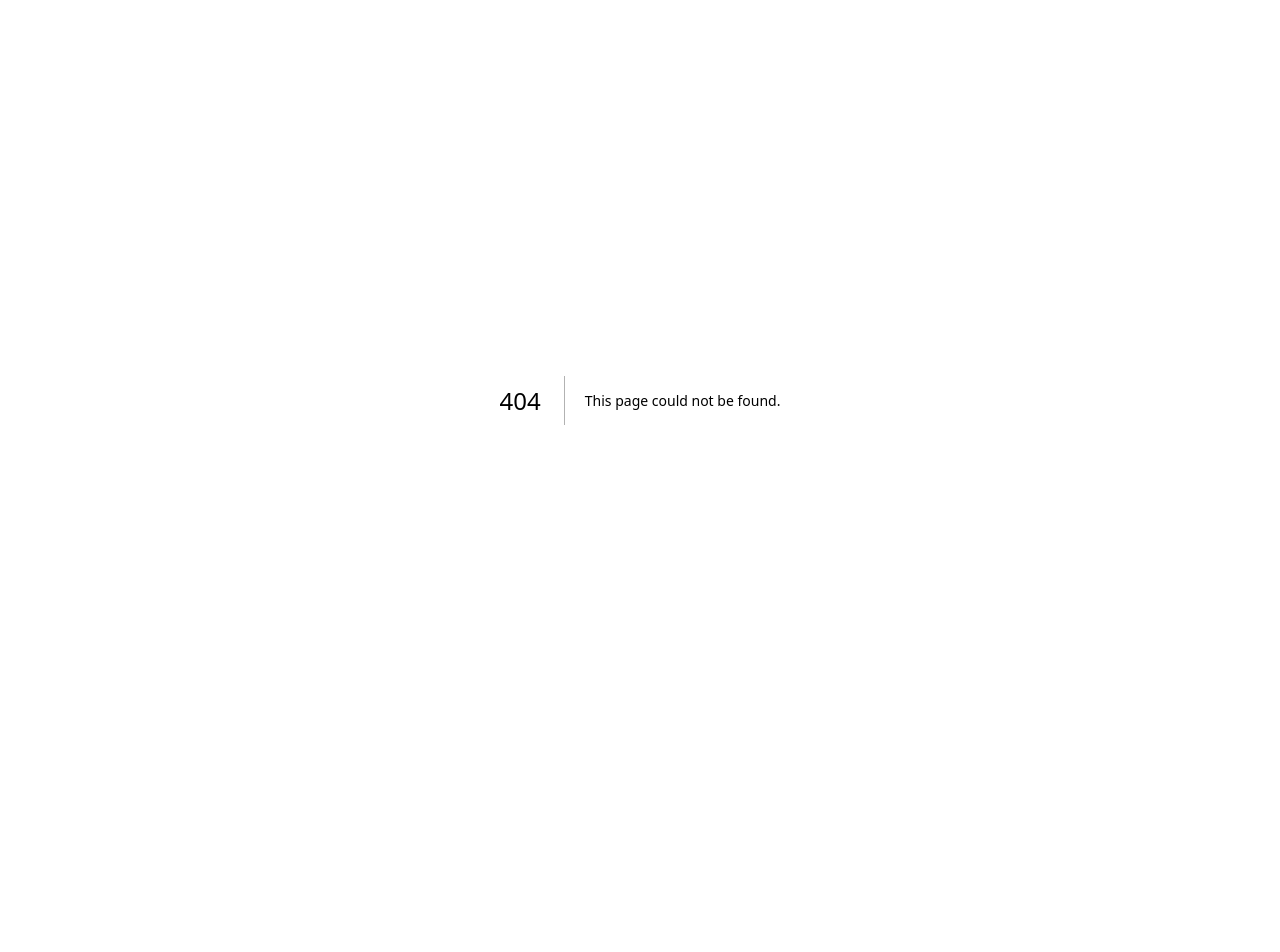
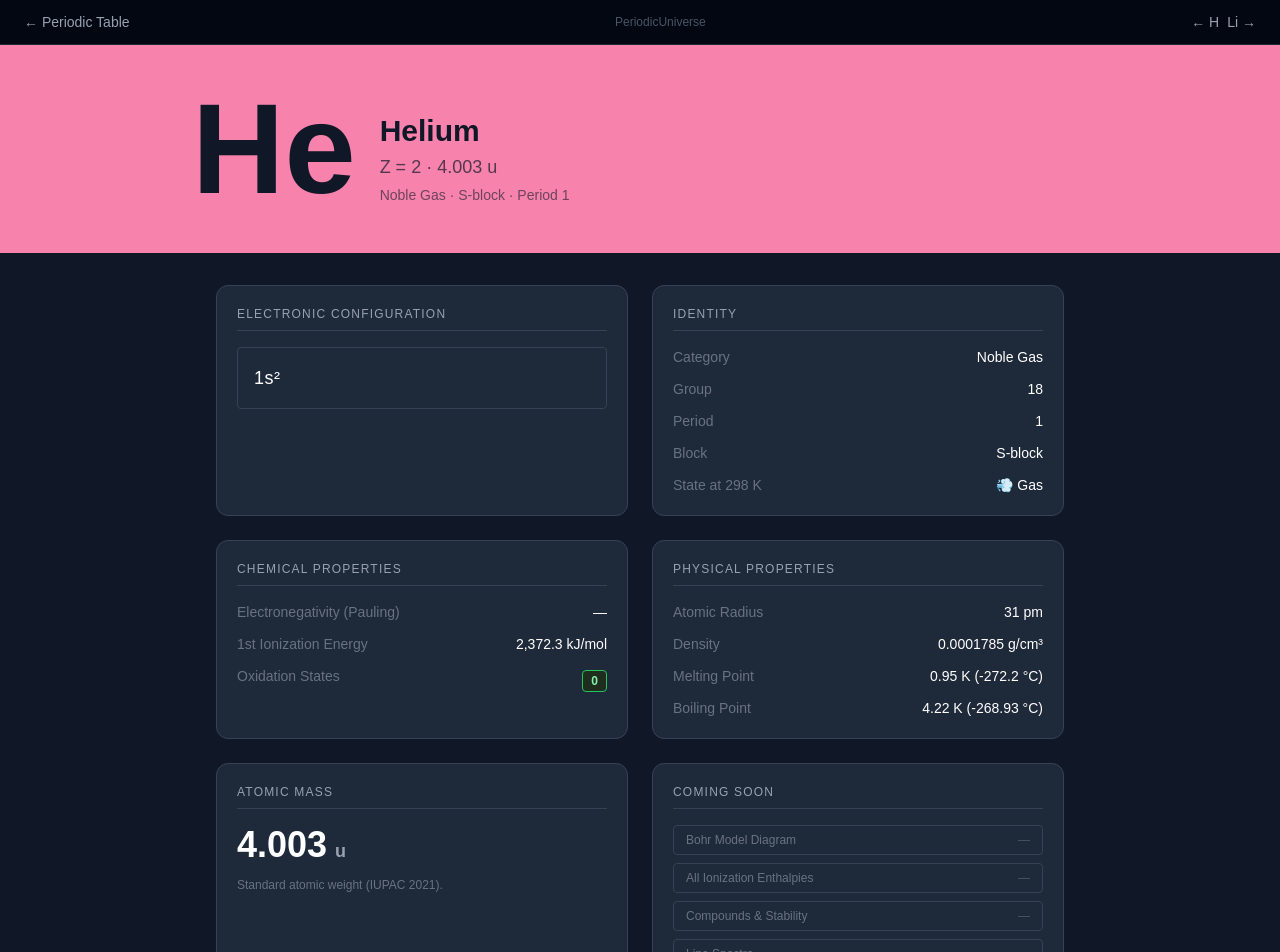
Before and after one commit to aabbhhii3600-lang/periodic-universe, a Next.js app: page /element/helium in a window 1280 px wide. Before the commit this address had no page. Shown: the top 952 px of the page. Before the commit the page ends 800 px from the top, so only its background shows below. Built offline with nearby package versions, Linux system fonts and the light colour scheme.

Commit message:
Add element pages with routing, fix PeriodicTable component

```diff
--- /dev/null
+++ b/app/element/[slug]/page.tsx
@@ -0,0 +1,225 @@
+import { getElementBySlug, getAdjacentElements, nameToSlug } from '../../../lib/getElement';
+import { elements } from '../../../data/elements';
+import { categoryColors, categoryLabels } from '../../../data/elements';
+import { kelvinToCelsius } from '../../../data/elementProperties';
+import Link from 'next/link';
+import { notFound } from 'next/navigation';
+
+// Tell Next.js all valid slugs at build time
+export function generateStaticParams() {
+  return elements.map(el => ({ slug: nameToSlug(el.name) }));
+}
+
+export default async function ElementPage({
+    params,
+  }: {
+    params: Promise<{ slug: string }>;
+  }) {
+    const { slug } = await params;
+    const data = getElementBySlug(slug);
+  if (!data) notFound();
+
+  const { element: el, properties: props } = data;
+  const { prev, next } = getAdjacentElements(el.atomicNumber);
+  const color = categoryColors[el.category];
+
+  const stateLabel: Record<string, string> = {
+    solid: '⬛ Solid', liquid: '💧 Liquid',
+    gas: '💨 Gas', unknown: '❓ Unknown',
+  };
+
+  return (
+    <div className="min-h-screen bg-gray-900 text-white">
+
+      {/* ── Top nav ── */}
+      <div className="flex items-center justify-between px-6 py-3 border-b border-gray-800 bg-gray-950">
+        <Link href="/" className="text-gray-400 hover:text-white text-sm transition-colors">
+          ← Periodic Table
+        </Link>
+        <span className="text-gray-600 text-xs">PeriodicUniverse</span>
+        <div className="flex gap-2">
+          {prev && (
+            <Link
+              href={`/element/${nameToSlug(prev.name)}`}
+              className="text-gray-400 hover:text-white text-sm transition-colors"
+            >
+              ← {prev.symbol}
+            </Link>
+          )}
+          {next && (
+            <Link
+              href={`/element/${nameToSlug(next.name)}`}
+              className="text-gray-400 hover:text-white text-sm transition-colors"
+            >
+              {next.symbol} →
+            </Link>
+          )}
+        </div>
+      </div>
+
+      {/* ── Hero header ── */}
+      <div className="px-6 py-10" style={{ backgroundColor: color }}>
+        <div className="max-w-4xl mx-auto">
+          <div className="flex items-end gap-6">
+            <div className="text-9xl font-black text-gray-900 leading-none">
+              {el.symbol}
+            </div>
+            <div className="text-gray-900 pb-2">
+              <div className="text-3xl font-bold">{el.name}</div>
+              <div className="text-lg opacity-70 mt-1">
+                Z = {el.atomicNumber} · {el.atomicMass} u
+              </div>
+              <div className="text-sm opacity-60 mt-1">
+                {categoryLabels[el.category]} · {el.block.toUpperCase()}-block · Period {el.period}
+              </div>
+            </div>
+          </div>
+        </div>
+      </div>
+
+      {/* ── Content grid ── */}
+      <div className="max-w-4xl mx-auto px-6 py-8 grid grid-cols-1 md:grid-cols-2 gap-6">
+
+        {/* Electronic Configuration */}
+        <Card title="Electronic Configuration">
+          {props ? (
+            <div className="bg-gray-800 rounded p-4 border border-gray-700">
+              <p className="text-white text-lg tracking-wide">
+                {props.electronicConfig}
+              </p>
+            </div>
+          ) : <NoData />}
+        </Card>
+
+        {/* Identity */}
+        <Card title="Identity">
+          <Row label="Category">{categoryLabels[el.category]}</Row>
+          <Row label="Group">{el.group ?? '— (f-block)'}</Row>
+          <Row label="Period">{el.period}</Row>
+          <Row label="Block">{el.block.toUpperCase()}-block</Row>
+          <Row label="State at 298 K">{stateLabel[el.standardState]}</Row>
+        </Card>
+
+        {/* Chemical Properties */}
+        <Card title="Chemical Properties">
+          {props ? (
+            <>
+              <Row label="Electronegativity (Pauling)">
+                {props.electronegativity ?? '—'}
+              </Row>
+              <Row label="1st Ionization Energy">
+                {props.ionizationEnergy
+                  ? `${props.ionizationEnergy.toLocaleString()} kJ/mol`
+                  : '—'}
+              </Row>
+              <Row label="Oxidation States">
+                <div className="flex flex-wrap gap-1 mt-1">
+                  {props.oxidationStates.map(os => (
+                    <span
+                      key={os}
+                      className="px-2 py-0.5 rounded text-xs font-bold border"
+                      style={{
+                        backgroundColor: os > 0 ? '#1e3a5f' : os < 0 ? '#3b1f1f' : '#1f2d1f',
+                        borderColor: os > 0 ? '#3b82f6' : os < 0 ? '#ef4444' : '#22c55e',
+                        color: os > 0 ? '#93c5fd' : os < 0 ? '#fca5a5' : '#86efac',
+                      }}
+                    >
+                      {os > 0 ? `+${os}` : os}
+                    </span>
+                  ))}
+                </div>
+              </Row>
+            </>
+          ) : <NoData />}
+        </Card>
+
+        {/* Physical Properties */}
+        <Card title="Physical Properties">
+          {props ? (
+            <>
+              <Row label="Atomic Radius">
+                {props.atomicRadius ? `${props.atomicRadius} pm` : '—'}
+              </Row>
+              <Row label="Density">
+                {props.density ? `${props.density} g/cm³` : '—'}
+              </Row>
+              <Row label="Melting Point">
+                {props.meltingPoint
+                  ? `${props.meltingPoint} K (${kelvinToCelsius(props.meltingPoint)} °C)`
+                  : '—'}
+              </Row>
+              <Row label="Boiling Point">
+                {props.boilingPoint
+                  ? `${props.boilingPoint} K (${kelvinToCelsius(props.boilingPoint)} °C)`
+                  : '—'}
+              </Row>
+            </>
+          ) : <NoData />}
+        </Card>
+
+        {/* Atomic Mass */}
+        <Card title="Atomic Mass">
+          <div className="text-4xl font-bold text-white mt-2">
+            {el.atomicMass}
+            <span className="text-lg text-gray-400 ml-2">u</span>
+          </div>
+          <p className="text-gray-500 text-xs mt-3">
+            Standard atomic weight (IUPAC 2021).
+            {el.atomicNumber >= 84 || el.atomicNumber === 43 || el.atomicNumber === 61
+              ? ' Radioactive — value shown is most stable isotope mass number.'
+              : ''}
+          </p>
+        </Card>
+
+        {/* Coming Soon */}
+        <Card title="Coming Soon">
+          <div className="space-y-2">
+            {[
+              'Bohr Model Diagram',
+              'All Ionization Enthalpies',
+              'Compounds & Stability',
+              'Line Spectra',
+              'Nuclear & Isotopes',
+              'Periodic Trends Position',
+            ].map(item => (
+              <div
+                key={item}
+                className="flex justify-between px-3 py-1.5 rounded bg-gray-800 border border-gray-700"
+              >
+                <span className="text-gray-500 text-xs">{item}</span>
+                <span className="text-gray-600 text-xs">—</span>
+              </div>
+            ))}
+          </div>
+        </Card>
+
+      </div>
+    </div>
+  );
+}
+
+// ── Layout helpers ──────────────────────────────────────────
+
+function Card({ title, children }: { title: string; children: React.ReactNode }) {
+  return (
+    <div className="bg-gray-800 rounded-xl border border-gray-700 p-5">
+      <h2 className="text-gray-400 text-xs uppercase tracking-widest mb-4 border-b border-gray-700 pb-2">
+        {title}
+      </h2>
+      <div className="space-y-3">{children}</div>
+    </div>
+  );
+}
+
+function Row({ label, children }: { label: string; children: React.ReactNode }) {
+  return (
+    <div className="flex justify-between items-start gap-4">
+      <span className="text-gray-500 text-sm flex-shrink-0">{label}</span>
+      <span className="text-white text-sm text-right">{children}</span>
+    </div>
+  );
+}
+
+function NoData() {
+  return <p className="text-gray-600 text-sm italic">Data not available</p>;
+}
--- a/components/element-card/ElementDetailPanel.tsx
+++ b/components/element-card/ElementDetailPanel.tsx
@@ -2,6 +2,8 @@
 
 import { Element, categoryColors, categoryLabels, isRadioactive } from '../../data/elements';
 import { getElementProperties, kelvinToCelsius } from '../../data/elementProperties';
+import Link from 'next/link';
+import { nameToSlug } from '../../lib/getElement';
 
 interface Props {
   element: Element;
@@ -34,6 +36,11 @@ export default function ElementDetailPanel({ element: el, onClose }: Props) {
                 ☢ Radioactive
               </span>
             )}
+            <Link
+            href={`/element/${nameToSlug(el.name)}`}
+         className="mt-3 inline-block bg-black bg-opacity-25 hover:bg-opacity-40 text-gray-900 text-xs px-3 py-1 rounded-full transition-all"
+>    View Full Page →
+        </Link>
           </div>
         </div>
 
--- a/components/periodic-table/PeriodicTable.tsx
+++ b/components/periodic-table/PeriodicTable.tsx
@@ -29,13 +29,7 @@ function ElementCell({
         outline: isSelected ? '2px solid white' : 'none',
         outlineOffset: '-2px',
       }}
-      className="
-        relative cursor-pointer rounded-sm
-        border border-black border-opacity-20
-        hover:scale-110 hover:z-10 transition-transform duration-150
-        flex flex-col items-center justify-between
-        p-[2px] overflow-hidden
-      "
+      className="relative cursor-pointer rounded-sm border border-black border-opacity-20 hover:scale-110 hover:z-10 transition-transform duration-150 flex flex-col items-center justify-between p-[2px] overflow-hidden group"
     >
       <span className="self-start text-[9px] font-semibold text-gray-800 leading-none">
         {el.atomicNumber}
@@ -49,6 +43,11 @@ function ElementCell({
       <span className="text-[7px] text-gray-600 leading-none">
         {el.atomicMass}
       </span>
+      <div className="absolute inset-0 bg-black bg-opacity-0 group-hover:bg-opacity-20 flex items-center justify-center opacity-0 group-hover:opacity-100 transition-all duration-150">
+        <span className="text-white text-[8px] font-bold bg-black bg-opacity-50 px-1 rounded">
+          VIEW
+        </span>
+      </div>
     </div>
   );
 }
@@ -68,8 +67,6 @@ export default function PeriodicTable({ onElementSelect }: PeriodicTableProps) {
 
   return (
     <div className="w-full overflow-x-auto pb-6">
-
-      {/* Grid */}
       <div
         style={{
           display: 'grid',
@@ -89,7 +86,6 @@ export default function PeriodicTable({ onElementSelect }: PeriodicTableProps) {
         ))}
       </div>
 
-      {/* Legend */}
       <div className="mt-8 flex flex-wrap gap-3 justify-center px-4">
         {(Object.entries(categoryColors) as [ElementCategory, string][]).map(
           ([cat, color]) => (
@@ -106,14 +102,15 @@ export default function PeriodicTable({ onElementSelect }: PeriodicTableProps) {
         )}
       </div>
 
-      {/* Detail panel — only renders when an element is selected */}
       {selected && (
         <ElementDetailPanel
           element={selected}
-          onClose={() => setSelected(null)}
+          onClose={() => {
+            setSelected(null);
+            onElementSelect?.(null);
+          }}
         />
       )}
-
     </div>
   );
 }
--- /dev/null
+++ b/lib/getElement.ts
@@ -0,0 +1,31 @@
+import { elements, Element } from '../data/elements';
+import { elementProperties, ElementProperties } from '../data/elementProperties';
+
+export interface FullElement {
+  element: Element;
+  properties: ElementProperties | null;
+}
+
+// Convert name to URL slug: "Hydrogen" → "hydrogen", "Iron" → "iron"
+export function nameToSlug(name: string): string {
+  return name.toLowerCase().replace(/\s+/g, '-');
+}
+
+// Find element by slug
+export function getElementBySlug(slug: string): FullElement | null {
+  const element = elements.find(
+    el => nameToSlug(el.name) === slug.toLowerCase()
+  );
+  if (!element) return null;
+  return {
+    element,
+    properties: elementProperties[element.atomicNumber] ?? null,
+  };
+}
+
+// Get prev/next element for navigation
+export function getAdjacentElements(atomicNumber: number) {
+  const prev = elements.find(el => el.atomicNumber === atomicNumber - 1) ?? null;
+  const next = elements.find(el => el.atomicNumber === atomicNumber + 1) ?? null;
+  return { prev, next };
+}
```
